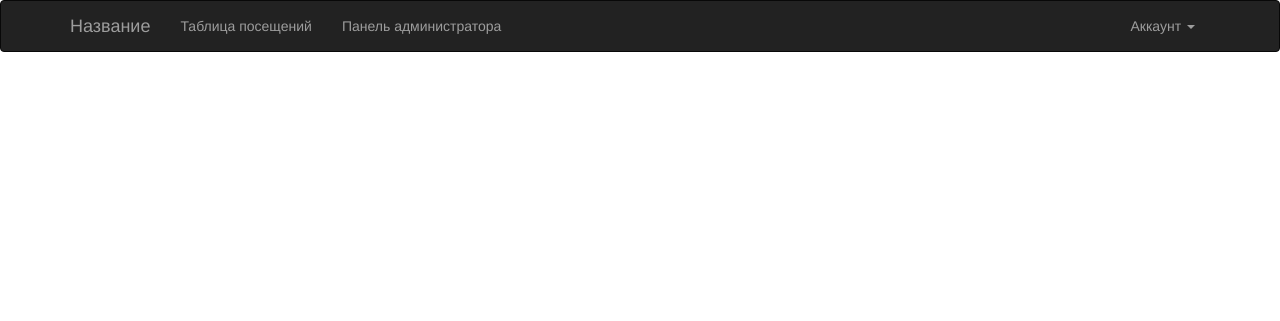
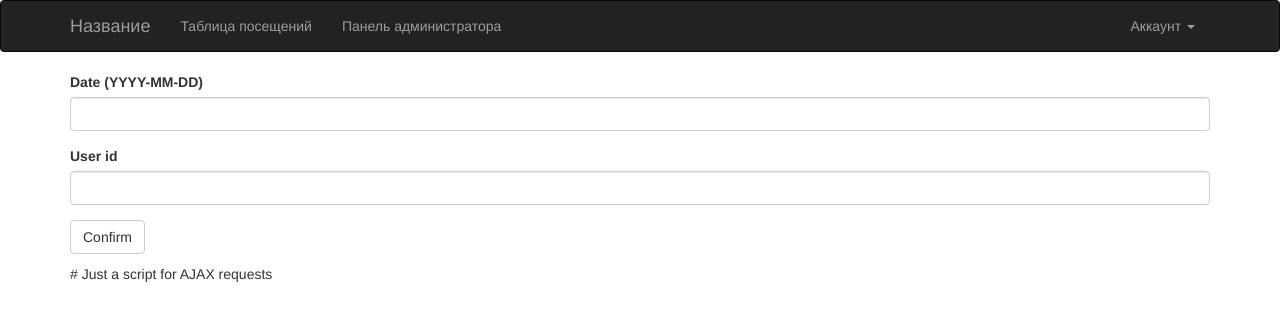
Before and after one commit to Hofsiedge/Access-system, a Flask app: page /history in a window 1280 px wide. Shown: the top 321 px of the page. Run offline with Flask 2, Linux system fonts and the light colour scheme; a user stored in the database is signed in; tables that the repository leaves empty hold one stand-in row (values such as "Sample post"); some libraries are stand-ins or nearby versions.

Commit message:
Interface (Passing creating, started to do Passing representation at /table

```diff
--- a/app/main/forms.py
+++ b/app/main/forms.py
@@ -1,6 +1,6 @@
 from flask_wtf import FlaskForm
 from wtforms import StringField, SubmitField, SelectField, BooleanField
-from wtforms.validators import Required, Email, Length
+from wtforms.validators import Required, Email, Length, Regexp
 
 
 class EditProfileForm(FlaskForm):
@@ -34,3 +34,17 @@ class EditProfileAdminForm(FlaskForm):
             pass
 
         self.submit = SubmitField('Подтвердить')
+
+
+class DBForm(FlaskForm):
+    day = StringField('Date (YYYY-MM-DD)')
+    user_id = StringField('User id')
+    submit = SubmitField('Confirm')
+
+
+class CreatePassingForm(FlaskForm):
+    user_id = StringField('User id', validators=[Required(), Regexp(r'^\d+$')])
+    date = StringField('Date', validators=[Regexp(r'^\d{4}-\d{2}-\d{2}$', message='Date must be formatted as YYYY-MM-DD'), Required()])
+    # TODO: Validator for time format checking
+    time = StringField('Time (HH:MM:SS)', validators=[Regexp(regex=r'^\d{2}:\d{2}:\d{2}$', message='Wrong format'), Length(8, 8), Required()])
+    submit = SubmitField('Confirm')
--- a/app/main/views.py
+++ b/app/main/views.py
@@ -1,7 +1,7 @@
-from flask import render_template, session, redirect, url_for, request, abort, flash
+from flask import render_template, session, redirect, url_for, request, abort, flash, jsonify
 from flask_login import login_required, current_user
 from . import main
-from .forms import EditProfileForm
+from .forms import EditProfileForm, DBForm, CreatePassingForm
 from .. import db
 from ..models import Role, User, Day, Class, Passing, TimeInside, repr_history
 from ..decorators import permission_required, admin_required
@@ -14,14 +14,36 @@ def index():
 @main.route('/history', methods=['GET', 'POST'])
 @login_required
 def show_table():
-    return render_template('show_table.html')
+    form = DBForm()
+    return render_template('show_table.html', form=form)
+
+# TODO
+@main.route('/table', methods=['POST'])
+@login_required
+def get_DB():
+    form = DBForm()
+    if form.validate_on_submit():
+        day = Day.query.filter_by(date=datetime.date(*list(map(int, form.day.data.split('-'))))).first()
+        user = User.query.get_or_404(form.user_id.data)
+        res = TotalInside.query.filter_by(day=day, user=user).all()
+        return jsonify(data={'message': res})
+    return jsonify(data=form.errors)
 
 @main.route('/admin_tab', methods=['GET', 'POST'])
 @login_required
 @admin_required
 def admin_tab():
     # FIXME
-    return render_template('admin_tab.html', tables=[Day, User, Role, Class, Passing], repr_history=repr_history, user_quantity=len(User.query.all()))
+    PC_form = CreatePassingForm()
+    if PC_form.validate_on_submit():
+        Passing.create_passing(user_id=int(PC_form.user_id.data),
+                               day=list(map(int, PC_form.date.data.split('-'))),
+                               time=list(map(int, PC_form.time.data.split(':'))))
+        PC_form.user_id.data = ''
+        PC_form.date.data = ''
+        PC_form.time.data = ''
+        return redirect(url_for('main.admin_tab'))
+    return render_template('admin_tab.html', tables=[Day, User, Role, Class, Passing], user_quantity=len(User.query.all()), passing_create_form=PC_form)
 
 commands = {
     1024: lambda: 'Connection is fine',     # Test connection command
--- a/app/models.py
+++ b/app/models.py
@@ -298,15 +298,18 @@ class Passing(db.Model):
 
     # TODO: Check
     @staticmethod
-    def save_pass(user_id, date,time=None):
+    def create_passing(user_id, day, time=None):
         """ Register passing """
+        assert user_id is not None
         user = User.query.get(user_id)
         if time is None:
-            time = datetime.time(*datetime.datetime.now().timetuple()[3:6])
+            time = datetime.datetime(*datetime.datetime.now().timetuple()[3:6])
         if type(time) is not datetime.time:
-            time = datetime.time(*time)
+            time = datetime.datetime(*time)
         if day is None:
             day = Day.query.all()[-1]
+        else:
+            day = Day.query.filter_by(date=datetime.date(*day)).first()
         db.session.add(Passing(user=user, day=day, time=time))
         db.session.commit()
 
@@ -325,7 +328,8 @@ class Day(db.Model):
         if type(date) is not datetime.date:
             assert date is not None
             date = datetime.date(*date)
-        return Day(date=date)
+        db.session.add(Day(date=date))
+        db.session.commit()
 
     def save_day(self):
         """ Compute total_inside for each user at the last day and save it """
--- a/app/templates/admin_tab.html
+++ b/app/templates/admin_tab.html
@@ -1,4 +1,5 @@
 {% extends "base.html" %}
+{% import  "bootstrap/wtf.html" as wtf%}
 
 {% block title %}
 {{ super() }}
@@ -35,4 +36,9 @@ Admin tools
 <br>
 {% endfor %}
 
+<div class="col-md-4">
+    <h2>Passing creating</h2>
+    {{ wtf.quick_form(passing_create_form) }}
+</div>
+
 {% endblock %}
--- a/app/templates/show_table.html
+++ b/app/templates/show_table.html
@@ -1,4 +1,10 @@
 {% extends "base.html" %}
+{% import "bootstrap/wtf.html" as wtf %}
+
+{% block head %}
+{{ super() }}
+<script src="http://code.jquery.com/jquery-1.8.3.min.js"></script>
+{% endblock %}
 
 {% block title %}
 {{ super() }}
@@ -6,4 +12,38 @@
 {% endblock %}
 
 {% block page_content %}
+
+{{ wtf.quick_form(form) }}
+
+<p id="bar">
+
+</p>
+
+# Just a script for AJAX requests
+<script>
+    $(document).ready(function() {
+        $('form').submit(function (e) {
+            var url = "{{ url_for('main.get_DB') }}"; // send the form data here.
+            $.ajax({
+                type: "POST",
+                url: url,
+                data: $('form').serialize(), // serializes the form's elements.
+                success: function (data) {
+                    document.getElementById("bar").innerHTML = data.data.message;
+                    console.log(data)  // display the returned data in the console.
+                }
+            });
+            e.preventDefault(); // block the traditional submission of the form.
+        });
+        // Inject our CSRF token into our AJAX request.
+        $.ajaxSetup({
+            beforeSend: function(xhr, settings) {
+                if (!/^(GET|HEAD|OPTIONS|TRACE)$/i.test(settings.type) && !this.crossDomain) {
+                    xhr.setRequestHeader("X-CSRFToken", "{{ form.csrf_token._value() }}")
+                }
+            }
+        })
+    });
+</script>
+
 {% endblock %}
```
